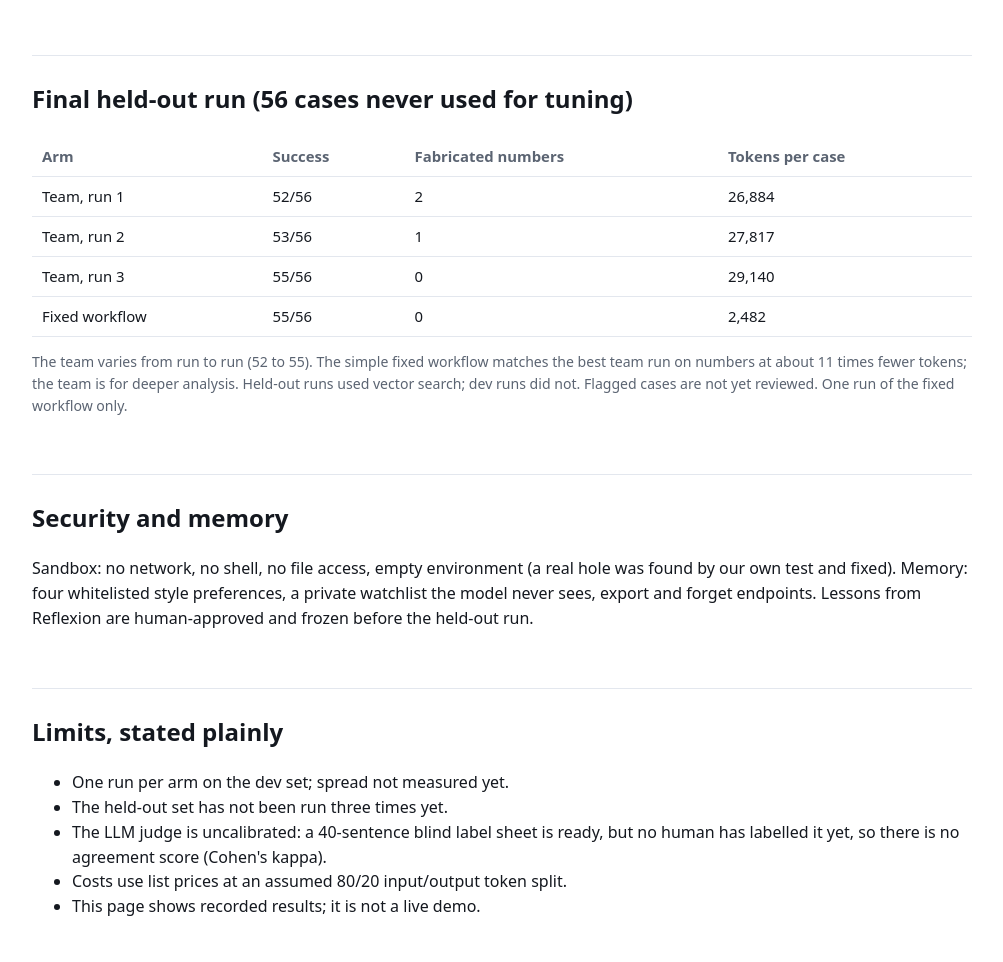
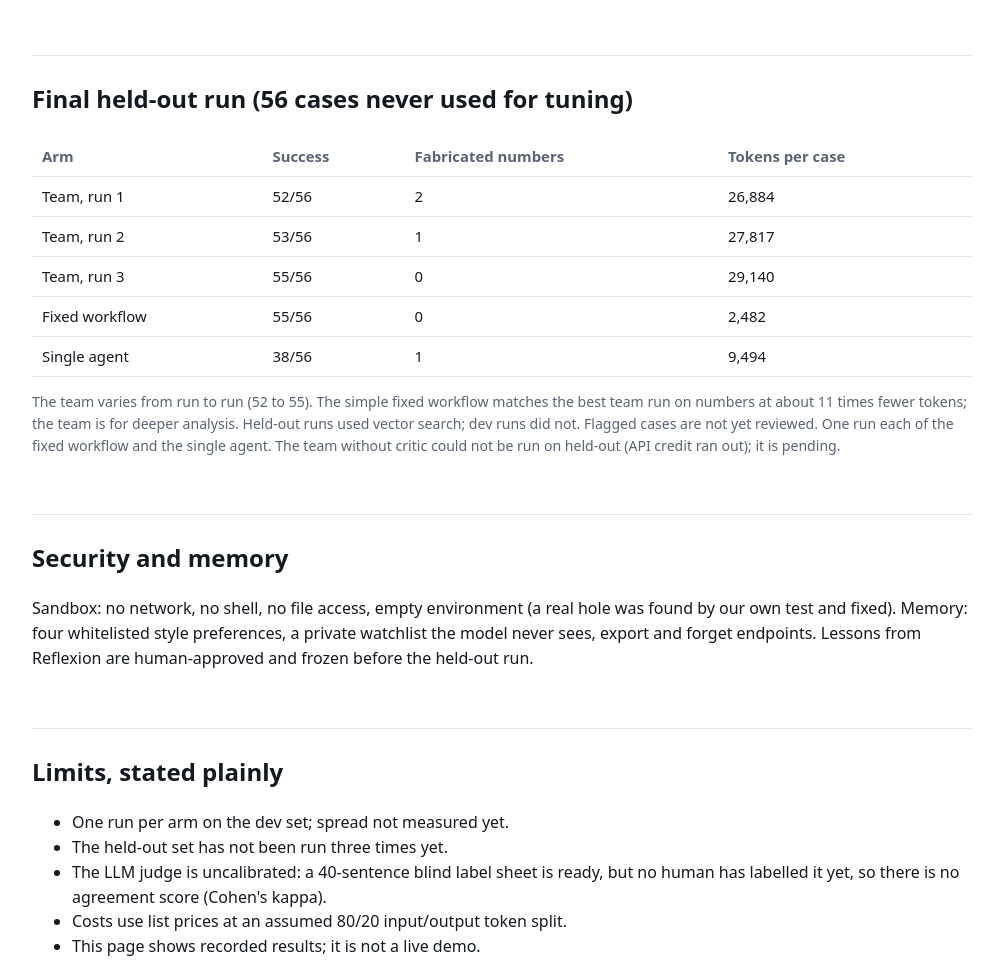
Before and after one commit to mohansai279/analyst-desk-site, a plain HTML site: page index.html in a window 1280 px wide. Shown: the part 3740-4702 px from the top of the page, without its empty margins (138-1141 px from the left). Drawn offline with Linux system fonts and the light colour scheme.

Commit message:
Add single-agent held-out row
Co-Authored-By: Claude Sonnet 5.5 <noreply@anthropic.com>
Claude-Session: https://claude.ai/code/session_01Cj58WyRxnNrcMEWEAYDCZZ

```diff
--- a/index.html
+++ b/index.html
@@ -42,8 +42,8 @@ Drivers and segment analysis
 <p class="small">Understanding the question (which company, which year, is it a table) matters most. Vectors add 10 points and the reranker about 7 more. 30 queries, one run.</p>
 
 <h2>Final held-out run (56 cases never used for tuning)</h2>
-<table><tr><th>Arm</th><th>Success</th><th>Fabricated numbers</th><th>Tokens per case</th></tr><tr><td>Team, run 1</td><td>52/56</td><td>2</td><td>26,884</td></tr><tr><td>Team, run 2</td><td>53/56</td><td>1</td><td>27,817</td></tr><tr><td>Team, run 3</td><td>55/56</td><td>0</td><td>29,140</td></tr><tr><td>Fixed workflow</td><td>55/56</td><td>0</td><td>2,482</td></tr></table>
-<p class="small">The team varies from run to run (52 to 55). The simple fixed workflow matches the best team run on numbers at about 11 times fewer tokens; the team is for deeper analysis. Held-out runs used vector search; dev runs did not. Flagged cases are not yet reviewed. One run of the fixed workflow only.</p>
+<table><tr><th>Arm</th><th>Success</th><th>Fabricated numbers</th><th>Tokens per case</th></tr><tr><td>Team, run 1</td><td>52/56</td><td>2</td><td>26,884</td></tr><tr><td>Team, run 2</td><td>53/56</td><td>1</td><td>27,817</td></tr><tr><td>Team, run 3</td><td>55/56</td><td>0</td><td>29,140</td></tr><tr><td>Fixed workflow</td><td>55/56</td><td>0</td><td>2,482</td></tr><tr><td>Single agent</td><td>38/56</td><td>1</td><td>9,494</td></tr></table>
+<p class="small">The team varies from run to run (52 to 55). The simple fixed workflow matches the best team run on numbers at about 11 times fewer tokens; the team is for deeper analysis. Held-out runs used vector search; dev runs did not. Flagged cases are not yet reviewed. One run each of the fixed workflow and the single agent. The team without critic could not be run on held-out (API credit ran out); it is pending.</p>
 <h2>Security and memory</h2>
 <p>Sandbox: no network, no shell, no file access, empty environment (a real hole was found by our own test and fixed). Memory: four whitelisted style preferences, a private watchlist the model never sees, export and forget endpoints. Lessons from Reflexion are human-approved and frozen before the held-out run.</p>
 <h2>Limits, stated plainly</h2>
```
